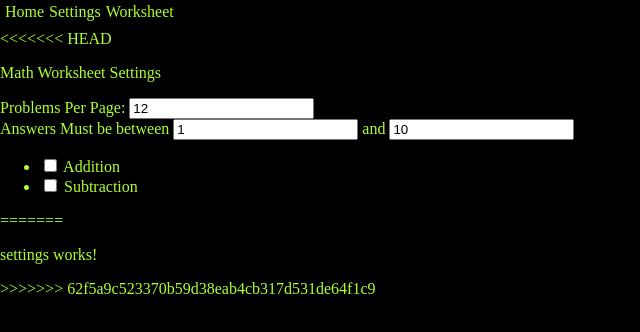
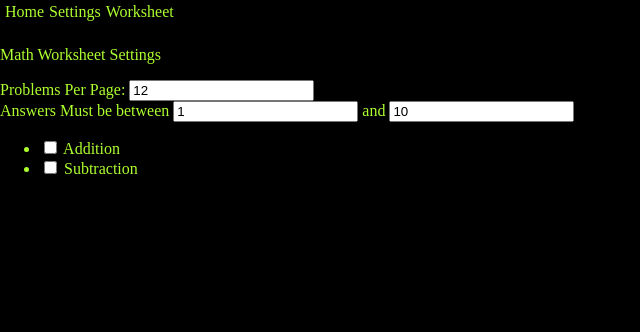
Before and after one commit to Randy-Blancett/MathWorksheet, an Angular app: page /settings in a window 1280 px wide. Shown: the top 332 px of the page, without its empty margins (0-640 px from the left). Built offline with nearby package versions, Linux system fonts and the light colour scheme.

Commit message:
fix Settings File

```diff
--- a/src/app/settings/settings.component.html
+++ b/src/app/settings/settings.component.html
@@ -1,4 +1,3 @@
-<<<<<<< HEAD
 <p>Math Worksheet Settings</p>
 
 <div>
@@ -20,6 +19,3 @@
     <li><input [(ngModel)]="showSub" type="checkbox" (ngModelChange)="storeSettings()" /><label> Subtraction</label> </li>
   </ul>
 </div>
-=======
-<p>settings works!</p>
->>>>>>> 62f5a9c523370b59d38eab4cb317d531de64f1c9
```
